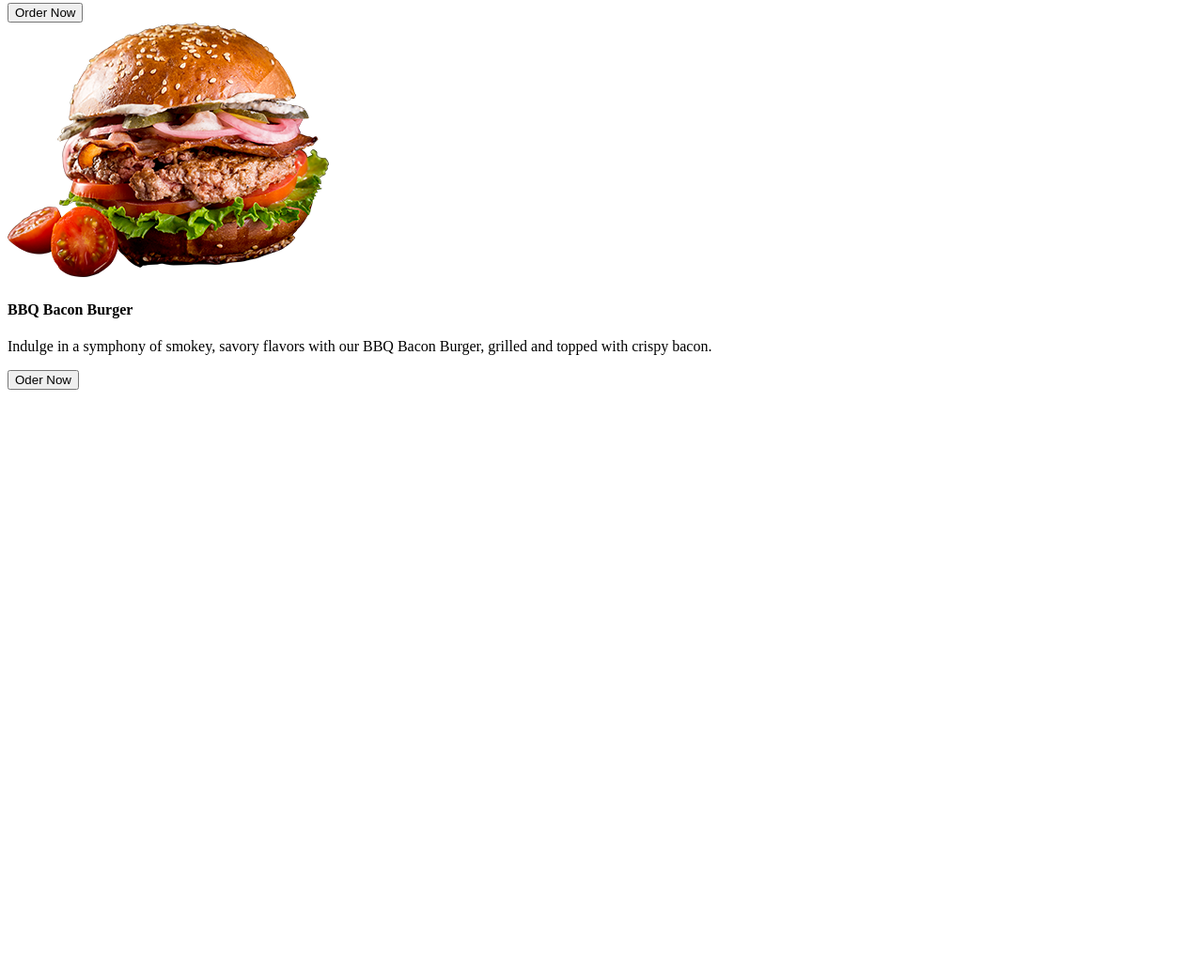
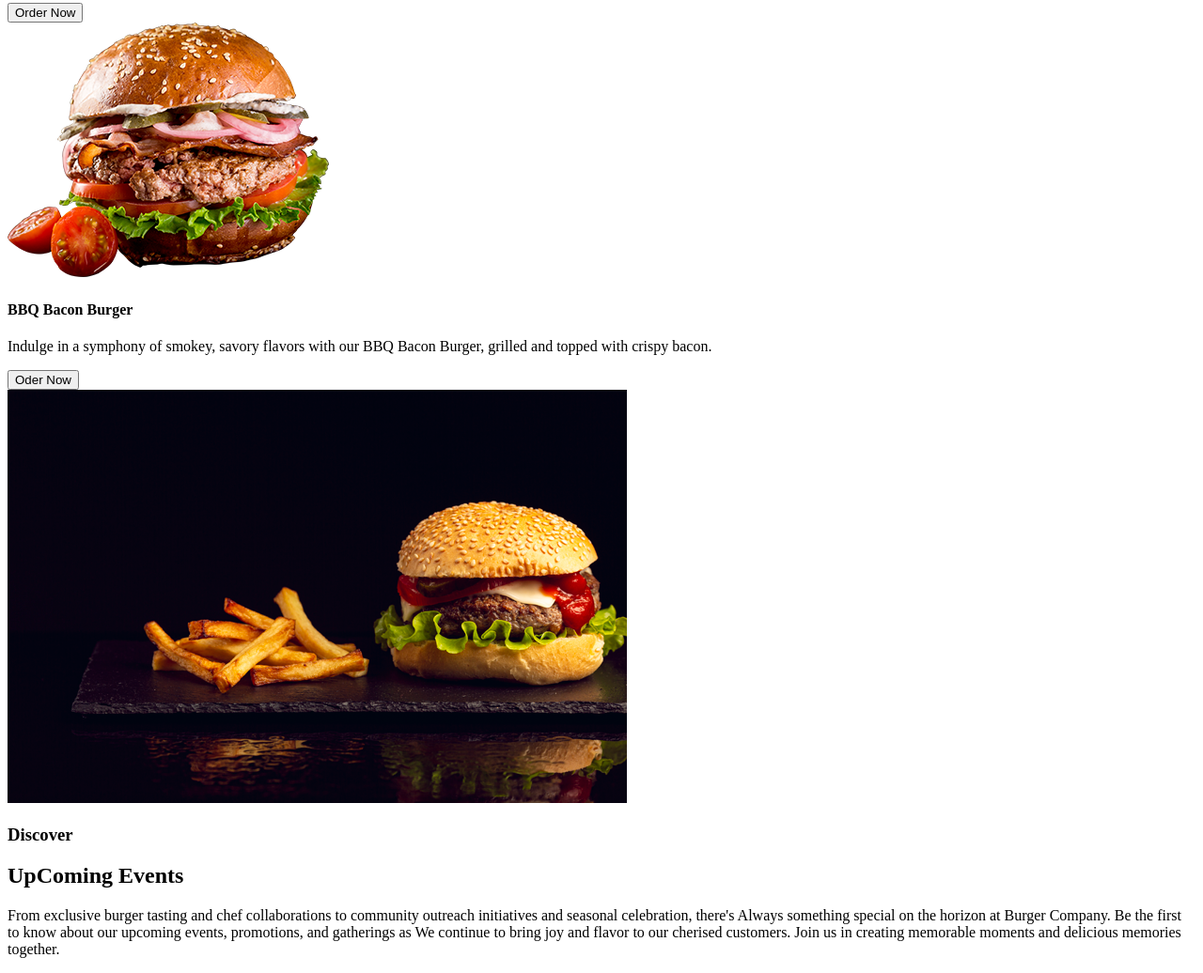
Before and after one commit to Satyamgithub11/Burger_House, a plain HTML site: page index.html in a window 1280 px wide. Shown: the part 2095-3131 px from the top of the page at 94% size. Before the commit the page ends 2518 px from the top, so only its background shows below. Drawn offline with nearby package versions, Linux system fonts and the light colour scheme.

Commit message:
third commit

```diff
--- a/index.html
+++ b/index.html
@@ -90,8 +90,28 @@
                     Indulge in a symphony of smokey, savory flavors with our BBQ Bacon Burger, grilled and topped with crispy bacon.
                 </p>
                 <button class="btn">Oder Now</button>
+            </div>
+        </div>
+    </section>
 
+    <section class="section_container event_container" id="event">
+        <div class="event_content">
+            <div class="event_image">
+                <img src="assets/event.png" alt="event">
             </div>
+            <div class="event_details">
+                <h3>Discover</h3>
+                <h2 class="section_header">UpComing Events</h2>
+                <p class="section_description">
+                    From exclusive burger tasting and chef collaborations to community
+                    outreach initiatives and seasonal celebration, there's Always
+                    something special on the horizon at Burger Company. Be the first to
+                    know about our upcoming events, promotions, and gatherings as We
+                    continue to bring joy and flavor to our cherised customers. Join us
+                    in creating memorable moments and delicious memories together.
+                </p>
+            </div>
+
         </div>
 
     </section>
```
